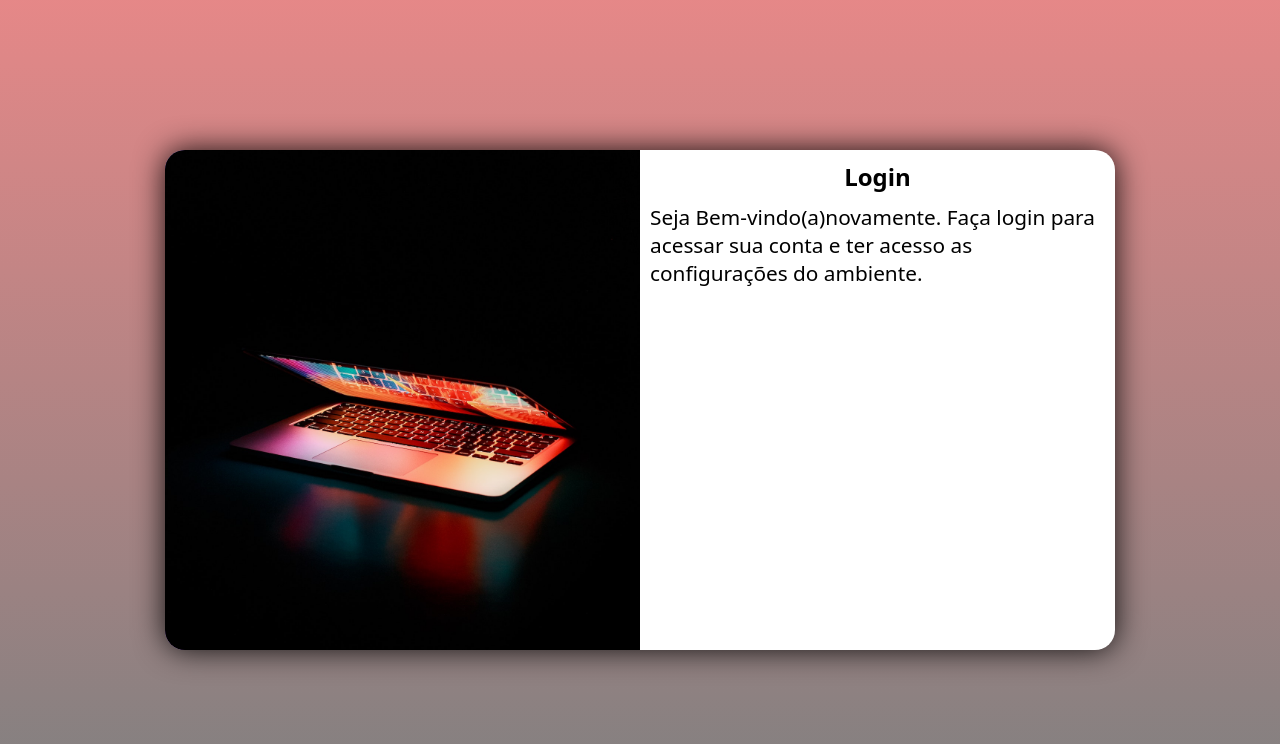
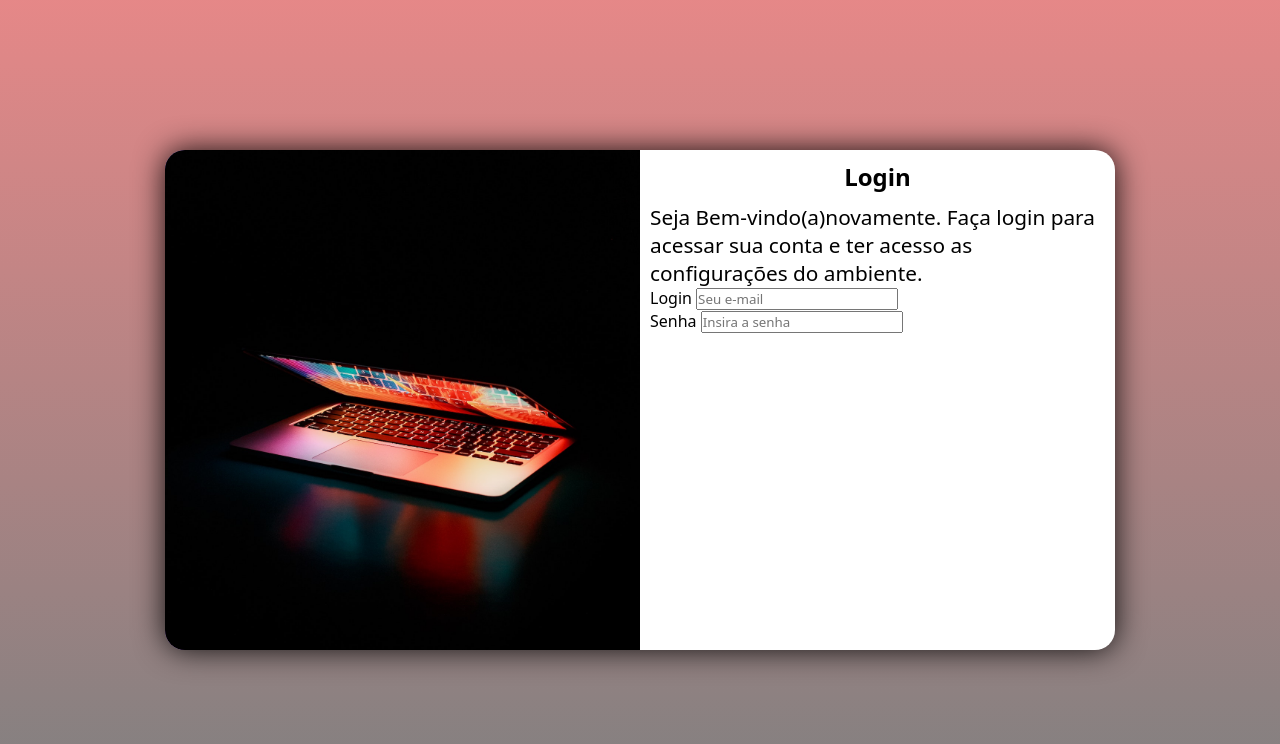
Before and after one commit to fafermax/projeto-login, a plain HTML site: page index.html in a window 1280 px wide. Drawn offline with Linux system fonts and the light colour scheme.

Commit message:
atualizei

```diff
--- a/index.html
+++ b/index.html
@@ -18,7 +18,14 @@
                 <h1>Login</h1>
                 <p>Seja Bem-vindo(a)novamente. Faça login para acessar sua conta e ter acesso as configurações do ambiente.</p>
                 <form action="login.php" method="post">
-
+                    <div class="campo">
+                        <label for="ilogin">Login</label>
+                        <input type="email" name="login" id="ilogin" placeholder="Seu e-mail" required>
+                    </div>
+                    <div class="campo">
+                        <label for="isenha">Senha</label>
+                        <input type="password" name="senha" id="isenha" placeholder="Insira a senha" required>
+                    </div>
                 </form>
 
             </div>
```
